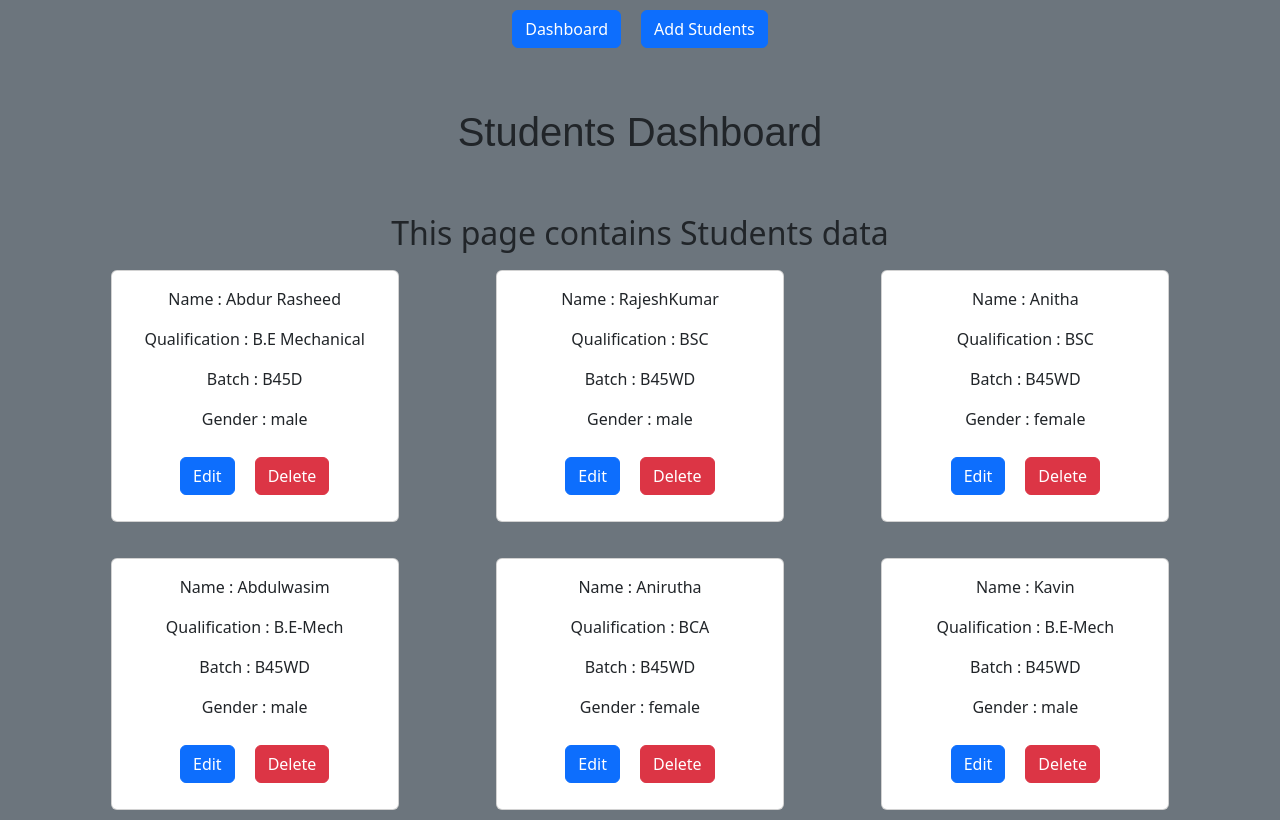
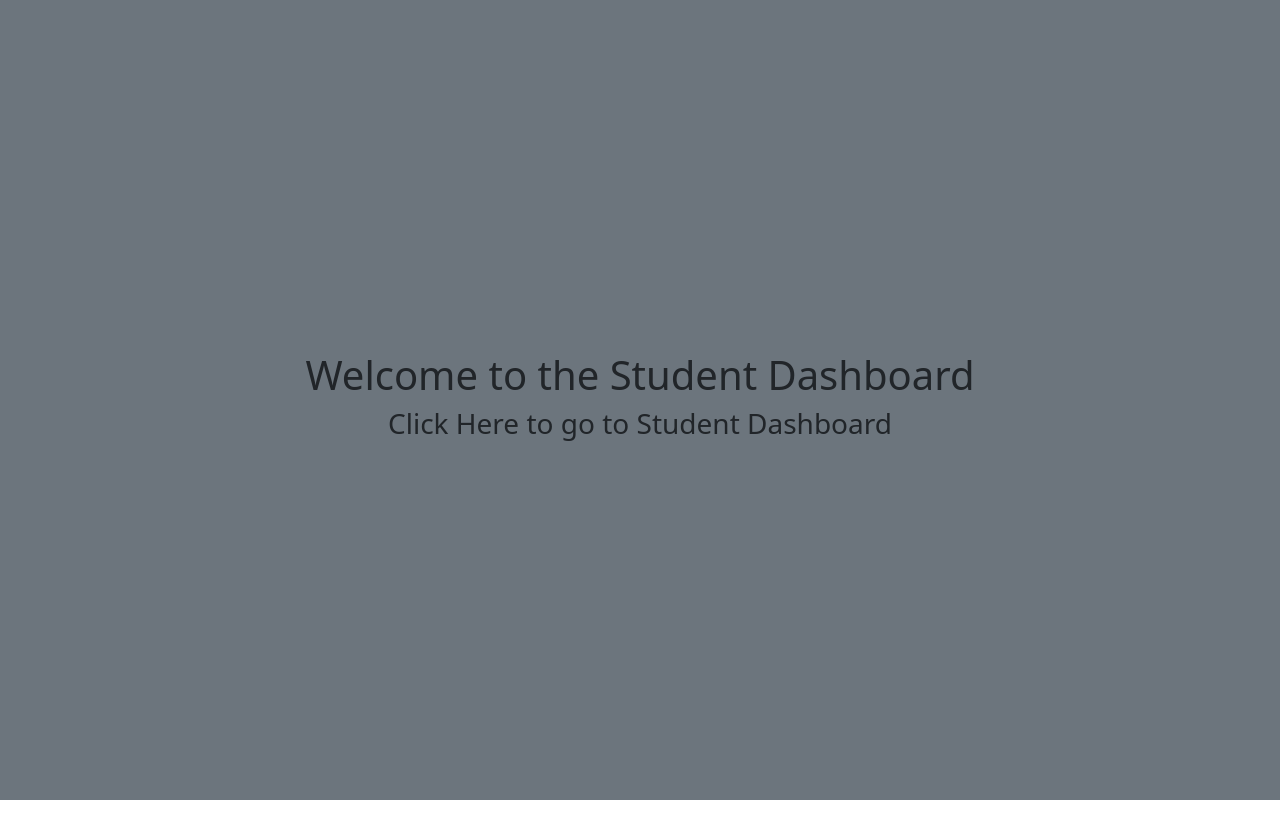
Before and after one commit to rasheed119/Student_dashboard, a React (Create React App) app: page / in a window 1280 px wide. Built offline with nearby package versions, Linux system fonts and the light colour scheme.

Commit message:
updated dashboard

```diff
--- a/src/App.css
+++ b/src/App.css
@@ -6,6 +6,22 @@
 div.App{
   background-color: grey;
   height: fit-content;
+}
+
+.Welcome{
+  height: 100vh;
+  display: flex;
+  align-items: center;
+  justify-content: center;
+  flex-direction: column;
+}
+.Welcome h3 a{
+  text-decoration: none;
+  color: #212529;
+}
+.Welcome h3 a:hover{
+  color: blue;
+  text-decoration: underline;
 }
 
 input{
--- a/src/App.js
+++ b/src/App.js
@@ -5,6 +5,9 @@ import Addstudents from './Component/Addstudents';
 import data from "./Data/Data";
 import { useState } from "react";
 import Updatestudents from "./Component/Updatestudents";
+import Nopage from './Component/Nopage';
+import Welcome from './Component/Welcome';
+import { Redirect } from 'react-router-dom/cjs/react-router-dom.min';
 
 function App() {
   const [student , setstudent] = useState(data);
@@ -14,6 +17,14 @@ function App() {
         //Exact path first page to load
 
         <Route exact path = "/">
+          <Welcome/>
+        </Route>
+
+        <Route path = "/details">
+          <Redirect to = "/" />
+        </Route>
+
+        <Route path = "/homepage">
           <Students
           student = {student}
           setstudent = {setstudent}
@@ -34,6 +45,10 @@ function App() {
             />
         </Route>
 
+        <Route path = "**">
+          <Nopage/>
+        </Route>
+
       </Switch>
     </div>
   );
--- a/src/Base/Base.js
+++ b/src/Base/Base.js
@@ -10,7 +10,7 @@ const Base = ({Title,Description,children})=>{
       <div className="button">
 
       <Button className="primary"
-      onClick={()=>history.push("/")}
+      onClick={()=>history.push("/homepage")}
       >Dashboard</Button>
 
       <Button className="primary"
--- a/src/Component/Addstudents.js
+++ b/src/Component/Addstudents.js
@@ -28,7 +28,7 @@ function Addstudents({student,setstudent}){
     setgender("");
     setqualification("");
 
-    return history.push("/");
+    return history.push("/homepage");
   }
 
   return(
--- /dev/null
+++ b/src/Component/Nopage.js
@@ -0,0 +1,20 @@
+import React from 'react'
+import Base from '../Base/Base'
+import { Button } from 'react-bootstrap'
+import { useHistory } from 'react-router-dom/cjs/react-router-dom.min'
+
+function Nopage() {
+  const history = useHistory();
+  return (
+    <Base
+    Title={"Error Code  404 Page Not Found"}
+    Description={"Please Click the below button to go to dashboard"}
+    >
+      <Button
+      onClick={()=>history.push("/")}
+      >Go to Dashboard</Button>
+    </Base>
+  )
+}
+
+export default Nopage
--- a/src/Component/Students.js
+++ b/src/Component/Students.js
@@ -8,7 +8,6 @@ import { useHistory } from "react-router-dom/cjs/react-router-dom.min";
 
 
 export default function Students({student,setstudent}){
-  const [index , setindex] = useState();
   const history = useHistory();
 
   const deletestudent = (studidx)=>{
--- a/src/Component/Updatestudents.js
+++ b/src/Component/Updatestudents.js
@@ -34,12 +34,10 @@ function Updatestudents({student, setstudent}) {
       gender
     };
     student[id] = updatedstudent;
+
     setstudent([...student]);
-    setname("");
-    setbatch("")
-    setgender("");
-    setqualification("");
-    return history.push("/");
+
+    return history.push("/homepage");
   }
 
   return (
--- /dev/null
+++ b/src/Component/Welcome.js
@@ -0,0 +1,12 @@
+import React from 'react'
+
+function Welcome() {
+  return (
+    <div className='Welcome'>
+      <h1>Welcome to the Student Dashboard</h1>
+      <h3><a href='/homepage'>Click Here</a> to go to Student Dashboard</h3>
+    </div>
+  )
+}
+
+export default Welcome
```
